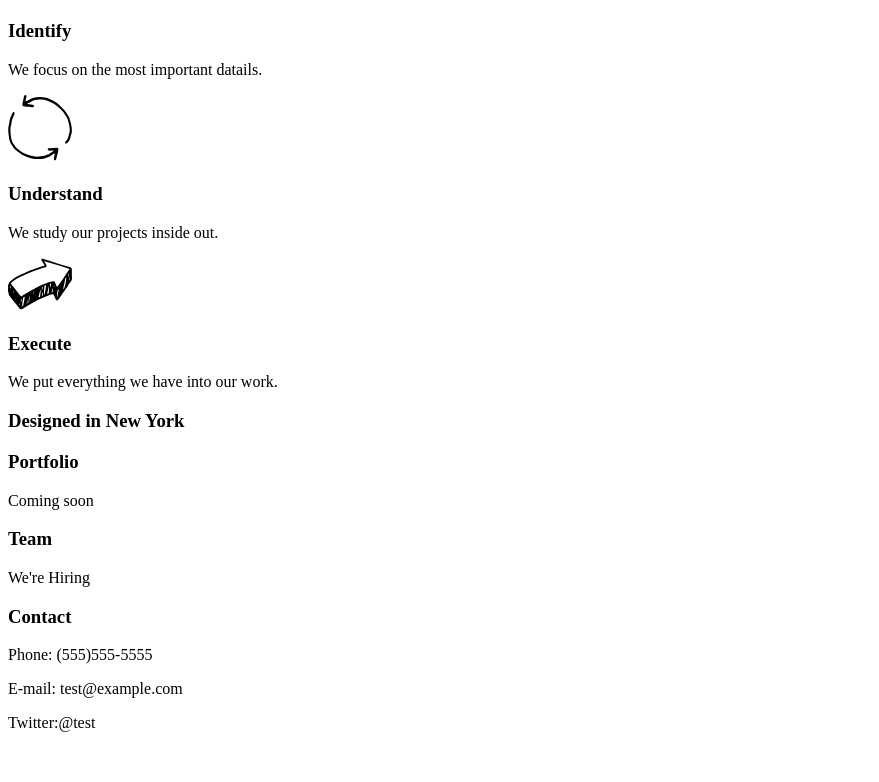
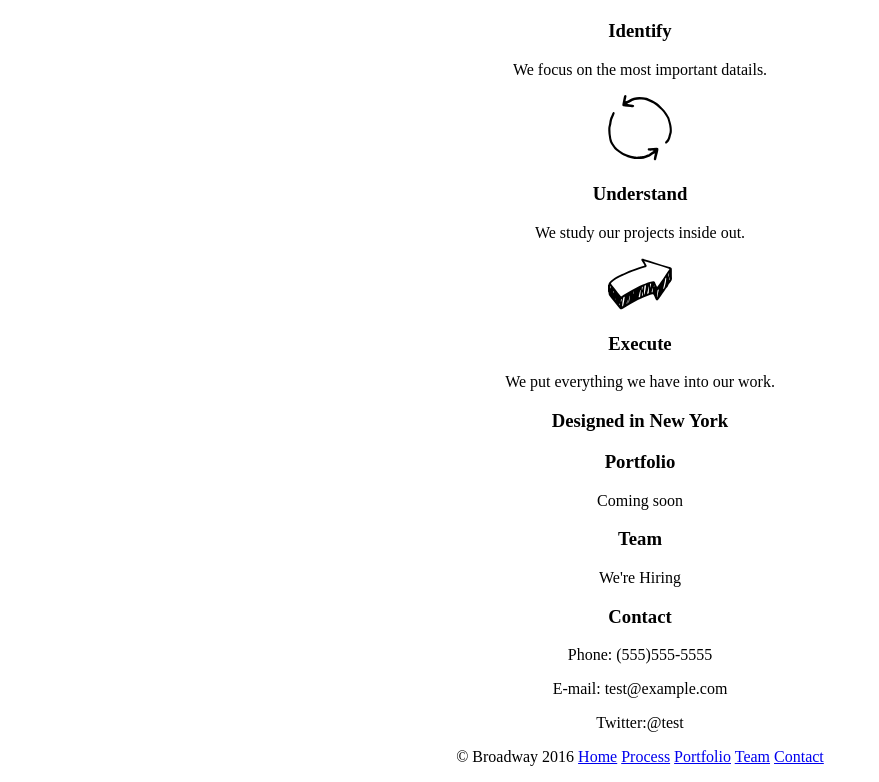
Before and after one commit to codestock1/broadway, a plain HTML site: page index.html in a window 1280 px wide. Shown: the part 361-1143 px from the top of the page, without its empty margins (0-879 px from the left). Before the commit the page ends 1109 px from the top, so only its background shows below. Drawn offline with Linux system fonts and the light colour scheme.

Commit message:
added footer anchor tags

```diff
--- a/index.html
+++ b/index.html
@@ -42,7 +42,7 @@
       <p>Phone: (555)555-5555</p>
       <p>E-mail: test@example.com</p>
       <p>Twitter:@test</p>
-
+      <p id="copyright_line">&copy; Broadway 2016 <a href="#home">Home</a> <a href="#process">Process</a> <a href="#portfolio">Portfolio</a> <a href="#team">Team</a> <a href="#contact">Contact</a>
 
 
   </body>
--- a/resources/css/style.css
+++ b/resources/css/style.css
@@ -0,0 +1,3 @@
+html {
+  text-align: center;
+}
```
